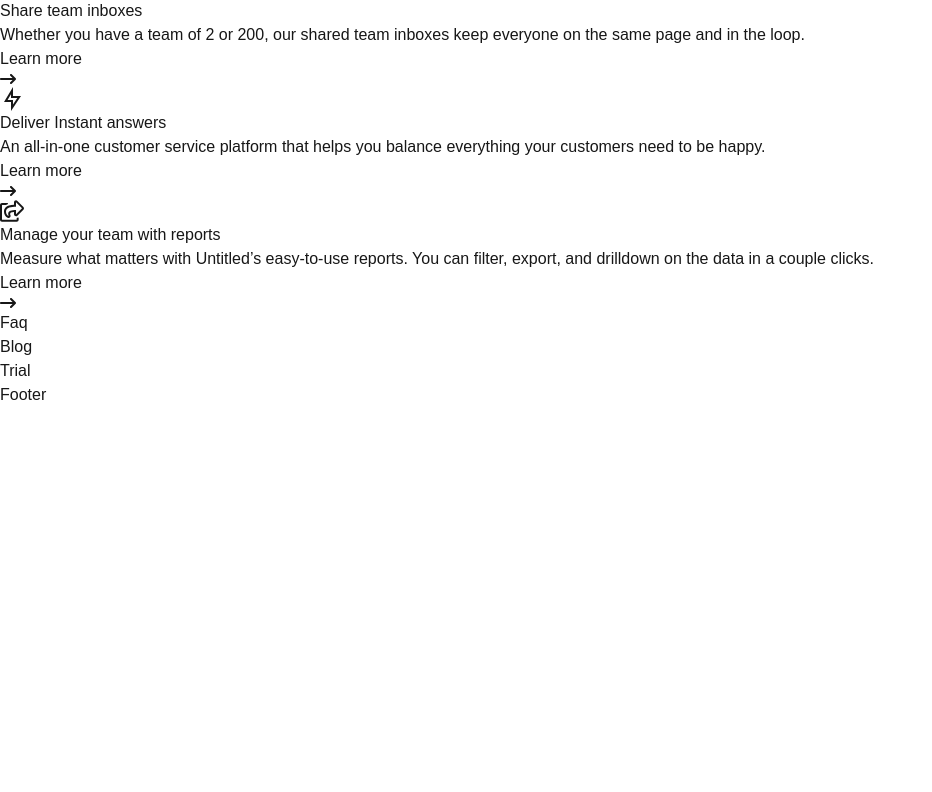
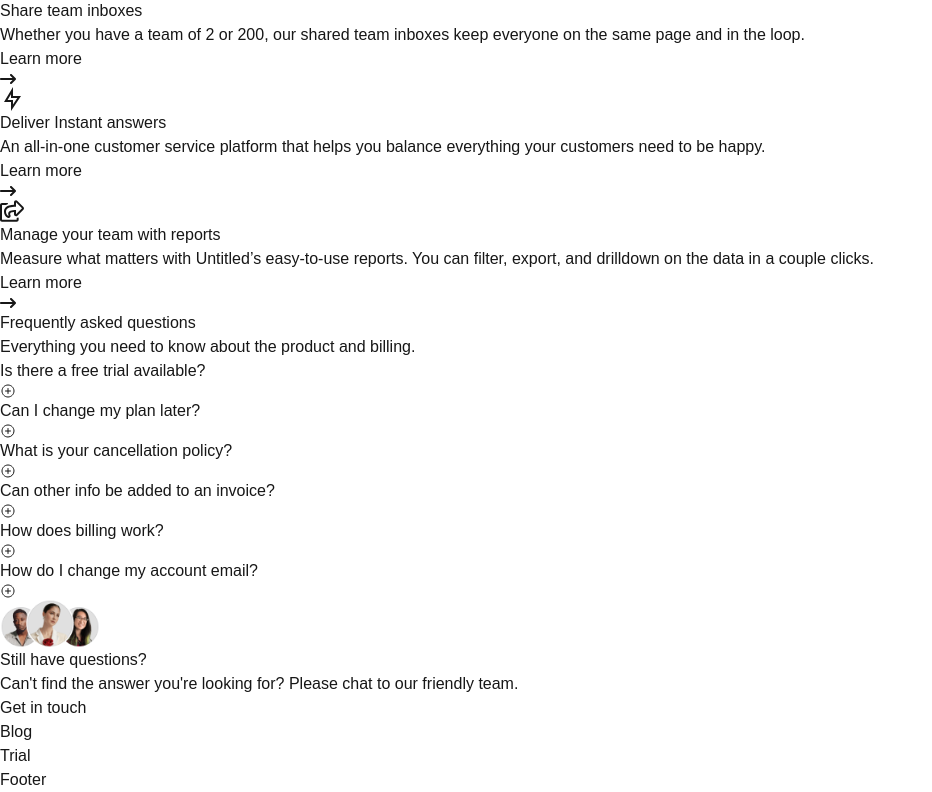
Before and after one commit to prahul25/zysk-assignment, a Next.js app: page / in a window 1280 px wide. Shown: the part 5142-5934 px from the top of the page, without its empty margins (0-932 px from the left). Before the commit the page ends 5549 px from the top, so only its background shows below. Built offline with nearby package versions, Linux system fonts and the light colour scheme.

Commit message:
FAQ section added

```diff
--- a/src/components/Faq.jsx
+++ b/src/components/Faq.jsx
@@ -1,9 +1,140 @@
+"use client"
 import React from 'react'
 
+import { IoAddCircleOutline } from "react-icons/io5";
+import { GrSubtractCircle } from "react-icons/gr";
+import Image from 'next/image';
+
 function Faq() {
+  const [openItem, setOpenItem] = React.useState(null);
+
+  // Function to handle opening and closing an item
+  const toggleItem = (index) => {
+    if (openItem === index) {
+      setOpenItem(null); // If the item is already open, close it
+    } else {
+      setOpenItem(index); // Open the clicked item and close others
+    }
+  };
+
   return (
-    <div>Faq</div>
-  )
+    <div className='flex flex-col items-center mt-32'>
+      <div>
+        <div className='text-center text-4xl font-semibold tracking-wide'>Frequently asked questions</div>
+        <div className='text-[#475467] text-center px-4 text-[22px] mt-6'>Everything you need to know about the product and billing.</div>
+      </div>
+
+      <div className="flex flex-col w-full max-w-4xl mx-auto mt-16 gap-6 px-4">
+
+        <div className="border-b border-gray-300 ">
+          <button
+            className="flex justify-between items-center w-full py-1 text-left "
+            onClick={() => toggleItem(1)}
+          >
+            <span className="text text-[#101828] font-medium">Is there a free trial available?</span>
+            {openItem === 1 ? <GrSubtractCircle  className='h-5 w-5'/> : <IoAddCircleOutline className='h-5 w-5'/>  }
+          </button>
+          {openItem === 1 && (
+            <div className=" text-gray-600 mb-8">
+              Yes, we offer a 30-day free trial with full access to all features. You can explore the product thoroughly during this period before committing to a paid plan.
+            </div>
+          )}
+        </div>
+
+
+        <div className="border-b border-gray-300 ">
+          <button
+            className="flex justify-between items-center w-full py-1 text-left "
+            onClick={() => toggleItem(2)}
+          >
+            <span className="text text-[#101828] font-medium">Can I change my plan later?</span>
+            {openItem === 2 ? <GrSubtractCircle  className='h-5 w-5'/> : <IoAddCircleOutline className='h-5 w-5'/>  }
+          </button>
+          {openItem === 2 && (
+            <div className=" text-gray-600 mb-8">
+              Absolutely! You can upgrade or downgrade your plan at any time from your account settings, depending on your business needs.
+            </div>
+          )}
+        </div>
+
+
+        <div className="border-b border-gray-300 ">
+          <button
+            className="flex justify-between items-center w-full py-1 text-left "
+            onClick={() => toggleItem(3)}
+          >
+            <span className="text text-[#101828] font-medium">What is your cancellation policy?</span>
+            {openItem === 3 ? <GrSubtractCircle  className='h-5 w-5'/> : <IoAddCircleOutline className='h-5 w-5'/>  }
+          </button>
+          {openItem === 3 && (
+            <div className=" text-gray-600 mb-8">
+              You can cancel your subscription at any time, and you will retain access until the end of the current billing cycle.
+            </div>
+          )}
+        </div>
+
+
+        <div className="border-b border-gray-300 ">
+          <button
+            className="flex justify-between items-center w-full py-1 text-left "
+            onClick={() => toggleItem(4)}
+          >
+            <span className="text text-[#101828] font-medium">Can other info be added to an invoice?</span>
+            {openItem === 4 ? <GrSubtractCircle  className='h-5 w-5'/> : <IoAddCircleOutline className='h-5 w-5'/>  }
+          </button>
+          {openItem === 4 && (
+            <div className=" text-gray-600 mb-8">
+              Yes, you can add your company&apose;s tax information, billing address, and other details to the invoice from your account settings.
+            </div>
+          )}
+        </div>
+
+
+        <div className="border-b border-gray-300 ">
+          <button
+            className="flex justify-between items-center w-full py-1 text-left "
+            onClick={() => toggleItem(5)}
+          >
+            <span className="text text-[#101828] font-medium">How does billing work?</span>
+            {openItem === 5 ? <GrSubtractCircle  className='h-5 w-5'/> : <IoAddCircleOutline className='h-5 w-5'/>  }
+          </button>
+          {openItem === 5 && (
+            <div className=" text-gray-600 mb-8">
+              Billing is monthly or annually, depending on your plan. You&spose;ll receive invoices and can manage payment methods from your account dashboard.
+            </div>
+          )}
+        </div>
+
+
+        <div className="border-b border-gray-300 ">
+          <button
+            className="flex justify-between items-center w-full py-1 text-left "
+            onClick={() => toggleItem(6)}
+          >
+            <span className="text text-[#101828] font-medium">How do I change my account email?</span>
+            {openItem === 6 ? <GrSubtractCircle className='h-5 w-5'/> : <IoAddCircleOutline className='h-5 w-5'/>  }
+          </button>
+          {openItem === 6 && (
+            <div className=" text-gray-600 mb-8">
+              You can easily update your email address from your account settings. Just navigate to the profile section and save your new email.
+            </div>
+          )}
+        </div>
+      </div>
+      <div className='mt-10 bg-[#f1f1f2] w-11/12 md:w-9/12 flex rounded-2xl py-6 flex-col items-center'>
+        <div>
+          <Image src="/AvatarGroup.png" alt='Avatar Group Image' height={100} width={100} quality={100}/>
+        </div>
+        <div className='font-semibold text-lg tracking-wide mt-3'>Still have questions?</div>
+        <div className='text-[#475467] mt-4 text-center px-4'>Can&apos;t find the answer you&apos;re looking for? Please chat to our friendly team.</div>
+        <div className='mt-4'>
+        <button className='px-6 py-2 flex justify-center gap-2 items-center bg-[#7F56D9] text-white rounded-lg'>
+        Get in touch
+      </button>
+        </div>
+      </div>
+    </div>
+  );
 }
 
-export default Faq
+export default Faq;
```
Also changed, not shown: public/AvatarGroup.png (added).
